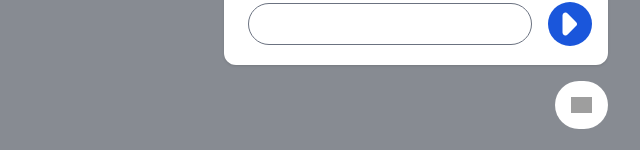
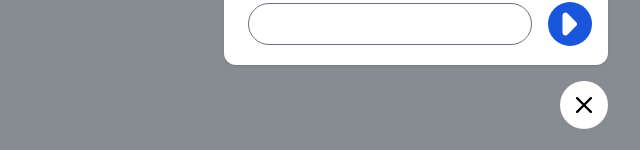
Before and after one commit to Sourabh782/chat-bot, an Angular app: page / in a window 1280 px wide. Both pictures are taken after a click on the button 1220 px from the left and 740 px from the top of the page. Shown: the part 647-797 px from the top of the page, without its empty margins (640-1280 px from the left). Built offline with nearby package versions, Linux system fonts and the light colour scheme; grey boxes are pictures that could not be loaded.

Commit message:
added button animation

```diff
--- a/src/app/Components/carousel/carousel.component.html
+++ b/src/app/Components/carousel/carousel.component.html
@@ -6,6 +6,9 @@
         <a href="#">
             <h5 class="mb-2 text-lg font-bold tracking-tight text-gray-900 dark:text-white">{{courseName}}</h5>
         </a>
+
+
+        <!-- stars -->
         <div class="flex items-center">
             <svg class="w-4 h-4 text-yellow-300 ms-1" aria-hidden="true" xmlns="http://www.w3.org/2000/svg" fill="currentColor" viewBox="0 0 22 20">
                 <path d="M20.924 7.625a1.523 1.523 0 0 0-1.238-1.044l-5.051-.734-2.259-4.577a1.534 1.534 0 0 0-2.752 0L7.365 5.847l-5.051.734A1.535 1.535 0 0 0 1.463 9.2l3.656 3.563-.863 5.031a1.532 1.532 0 0 0 2.226 1.616L11 17.033l4.518 2.375a1.534 1.534 0 0 0 2.226-1.617l-.863-5.03L20.537 9.2a1.523 1.523 0 0 0 .387-1.575Z"/>
--- a/src/app/Components/chat-bot/chat-bot.component.css
+++ b/src/app/Components/chat-bot/chat-bot.component.css
@@ -1,3 +1,16 @@
 ::-webkit-scrollbar{
     display: none;
 }
+
+.animated{
+    animation: turn 150ms linear;
+}
+
+@keyframes turn {
+    0% {
+        transform: rotate(-45deg);
+    }
+    100%{
+        transform: rotate(0deg);
+    }
+}
--- a/src/app/Components/chat-bot/chat-bot.component.html
+++ b/src/app/Components/chat-bot/chat-bot.component.html
@@ -15,7 +15,7 @@
                   <h3 class="text-xl font-semibold text-white dark:text-white">
                       Chat-Help
                   </h3>
-                  <button type="button" class="text-white bg-transparent over:bg-blue-900  hover:text-gray-900 rounded-lg text-sm w-8 h-8 ms-auto inline-flex justify-center items-center dark:hover:bg-gray-600 dark:hover:text-white" data-modal-hide="defaultModal">
+                  <button type="button" class="text-white bg-transparent over:bg-blue-900  hover:text-gray-900 rounded-lg text-sm w-8 h-8 ms-auto inline-flex justify-center items-center dark:hover:bg-gray-600 dark:hover:text-white" data-modal-hide="defaultModal" (click)="toggleHidden()">
                     <svg class="w-3 h-3 " aria-hidden="true" xmlns="http://www.w3.org/2000/svg" fill="none" viewBox="0 0 14 14">
                         <path stroke="currentColor" stroke-linecap="round" stroke-linejoin="round" stroke-width="2" d="m1 1 6 6m0 0 6 6M7 7l6-6M7 7l-6 6"/>
                     </svg>
@@ -51,7 +51,9 @@
           </div>
       </div>
 
-      <button data-modal-target="defaultModal" data-modal-toggle="defaultModal" class="block text-white bg-white hover:bg-gray-200 focus:ring-4 focus:outline-none focus:ring-blue-300 font-medium rounded-full text-sm px-4 py-4 text-center dark:bg-gray-400 dark:hover:bg-gray-500 dark:focus:ring-gray-600 absolute bottom-4 lg:bottom-2 right-8" type="button" (click)="toggleHidden()">
-        <img src="https://icons.veryicon.com/png/o/business/back-stage-management/cross-15.png" class="h-[16px] " alt="">
+      <button data-modal-target="defaultModal" data-modal-toggle="defaultModal" class="block text-black bg-white hover:bg-gray-200 focus:ring-4 focus:outline-none focus:ring-blue-300 font-medium rounded-full text-sm p-4 text-center dark:bg-gray-400 dark:hover:bg-gray-500 dark:focus:ring-gray-600 absolute bottom-4 lg:bottom-2 right-8" type="button" (click)="toggleHidden()">
+        <svg class="w-4 h-4 animated" aria-hidden="true" xmlns="http://www.w3.org/2000/svg" fill="none" viewBox="0 0 14 14">
+          <path stroke="currentColor" stroke-linecap="round" stroke-linejoin="round" stroke-width="2" d="m1 1 6 6m0 0 6 6M7 7l6-6M7 7l-6 6"/>
+        </svg>
     </button>
   </div>
--- a/src/app/Components/quick-action/quick-action.component.html
+++ b/src/app/Components/quick-action/quick-action.component.html
@@ -9,7 +9,7 @@
 
 <div class="card mt-4 w-[100%] h-auto flex overflow-x-scroll" [ngClass]="{'hidden': cardHidden}">
 
-    <div *ngFor="let course of courses" class="mx-1">
+    <div *ngFor="let course of courses" class="mr-4">
         <app-carousel [courseName]="course"></app-carousel>
     </div>
 
```
